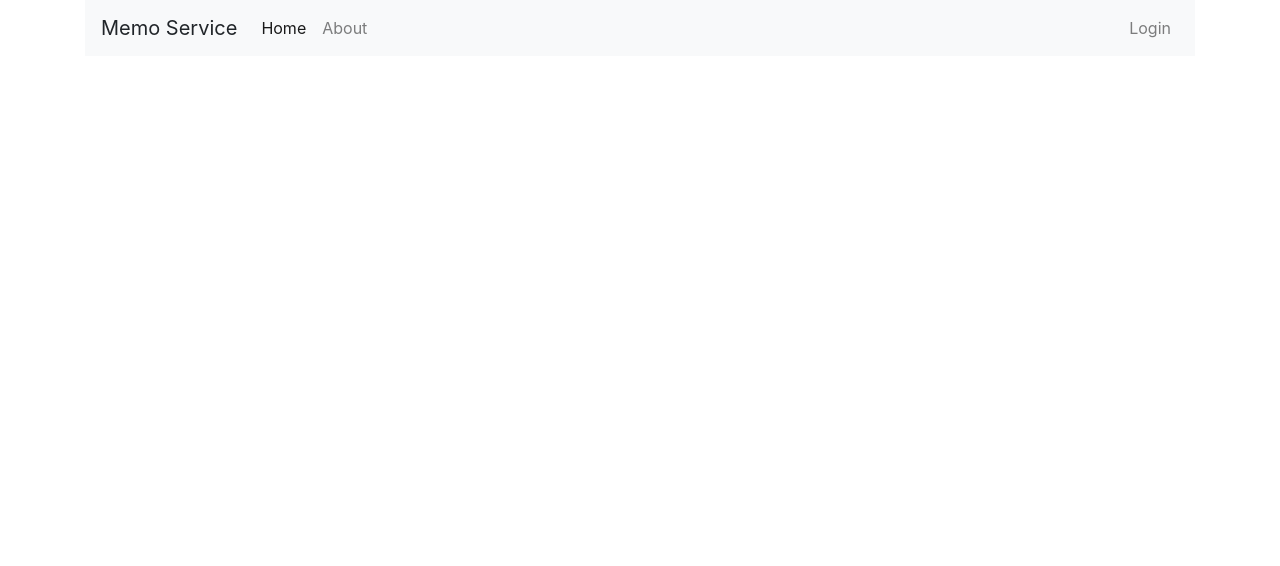
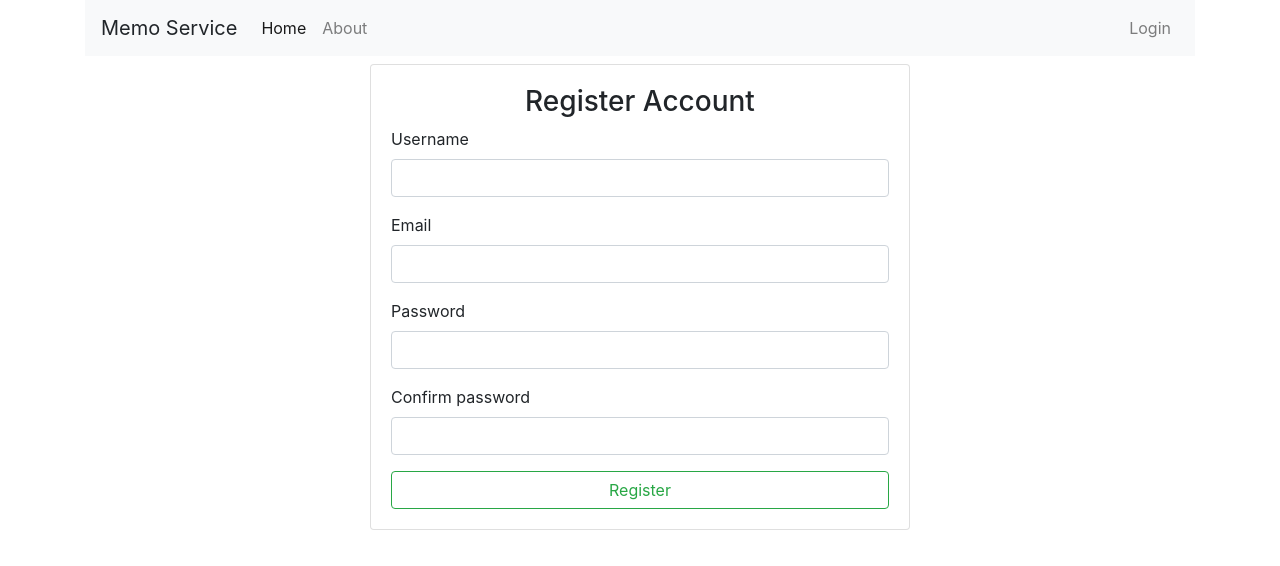
Before and after one commit to adammendak/MEAN_MemoService, an Angular app in the folder MemoService/AngularFrontModule/: page /register in a window 1280 px wide. Before the commit this address led to /. Shown: the top 566 px of the page. Built offline with nearby package versions, Linux system fonts and the light colour scheme.

Commit message:
added user routes

```diff
--- a/MemoService/AngularFrontModule/src/app/app.component.html
+++ b/MemoService/AngularFrontModule/src/app/app.component.html
@@ -1,5 +1,4 @@
 <app-navbar></app-navbar>
 <div class="container">
   <router-outlet></router-outlet>
-
 </div>
--- a/MemoService/AngularFrontModule/src/app/app.module.ts
+++ b/MemoService/AngularFrontModule/src/app/app.module.ts
@@ -15,6 +15,7 @@ import { ToastrModule } from "ngx-toastr";
 import {BrowserAnimationsModule} from "@angular/platform-browser/animations";
 import {HttpClientModule} from "@angular/common/http";
 import {UserModule} from "./user/user.module";
+import {userRoutes} from "./user/userRoutes";
 
 @NgModule({
   declarations: [
@@ -30,11 +31,11 @@ import {UserModule} from "./user/user.module";
     BrowserAnimationsModule,
     HttpClientModule,
     FormsModule,
+    UserModule,
     RouterModule.forRoot(routes),
     ToastrModule.forRoot({
       preventDuplicates: true
-    }),
-    UserModule
+    })
   ],
   providers: [
 
--- a/MemoService/AngularFrontModule/src/app/navbar/navbar.component.html
+++ b/MemoService/AngularFrontModule/src/app/navbar/navbar.component.html
@@ -44,7 +44,7 @@
           <a [routerLink]="['/memos']" class="nav-link">Memos</a>
           <a [routerLink]="['/memos/add']" class="nav-link">Add Memo</a>
         </div>
-        <div *ngIf="user">
+        <div *ngIf="!user">
           <a [routerLink]="['/user/login']" class="nav-link">Login</a>
         </div>
       </div>
--- a/MemoService/AngularFrontModule/src/app/routes.ts
+++ b/MemoService/AngularFrontModule/src/app/routes.ts
@@ -2,10 +2,14 @@ import {MemosComponent} from "./memos/memos.component";
 import {WelcomeComponent} from "./welcome/welcome.component";
 import {AddMemosComponent} from "./memos/add-memos/add-memos.component";
 import {AboutComponent} from "./about/about.component";
+import {LoginUserComponent} from "./user/login-user/login-user.component";
 
 export const routes = [
+  {path: 'welcome', component: WelcomeComponent},
   {path: 'about', component:AboutComponent},
   {path: 'memos', component: MemosComponent},
   {path: 'memos/add', component: AddMemosComponent},
-  {path: '', component: WelcomeComponent},
+  // {path: 'user/login', component: LoginUserComponent},
+  {path: 'user', loadChildren: 'app/user/user.module#UserModule'},
+  {path: '', redirectTo: '/welcome', pathMatch: 'full'}
 ];
--- a/MemoService/AngularFrontModule/src/app/user/login-user/login-user.component.html
+++ b/MemoService/AngularFrontModule/src/app/user/login-user/login-user.component.html
@@ -1,3 +1,20 @@
-<p>
-  login-user works!
-</p>
+<div class="row">
+  <div class="col-md-6 mx-auto">
+    <div class="card card-body">
+      <h3 class="text-center">Account Login</h3>
+      <form #loginForm="ngForm" method="post">
+        <div class="form-group">
+          <label for="username">Username</label>
+          <input id="username" type="text" class="form-control" name="username" required>
+        </div>
+        <div class="form-group">
+          <label for="password">Password</label>
+          <input id="password" type="password" class="form-control" name="password" required>
+        </div>
+        <button type="submit" class="btn btn-primary btn-block">Login</button>
+        <br>
+        <p class="lead justify-content-center">Don't have an account yet ? <a [routerLink]="['/user/register']">register an account</a></p>
+      </form>
+    </div>
+  </div>
+</div>
--- a/MemoService/AngularFrontModule/src/app/user/register-user/register-user.component.html
+++ b/MemoService/AngularFrontModule/src/app/user/register-user/register-user.component.html
@@ -1,3 +1,26 @@
-<p>
-  register-user works!
-</p>
+<div class="row">
+  <div class="col-md-6 mx-auto">
+    <div class="card card-body">
+      <h3 class="text-center">Register Account</h3>
+      <form #registerForm="ngForm" method="post">
+        <div class="form-group">
+          <label for="username">Username</label>
+          <input id="username" type="text" class="form-control" name="username" required>
+        </div>
+        <div class="form-group">
+          <label for="email">Email</label>
+          <input id="email" type="email" class="form-control" name="email">
+        </div>
+        <div class="form-group">
+          <label for="password">Password</label>
+          <input id="password" type="password" class="form-control" name="password" value="" required>
+        </div>
+        <div class="form-group">
+          <label for="passwordCheck">Confirm password</label>
+          <input id="passwordCheck" type="password" class="form-control" name="password2" value="" required>
+        </div>
+        <button type="submit" class="btn btn-outline-success btn-block">Register</button>
+      </form>
+    </div>
+  </div>
+</div>
--- /dev/null
+++ b/MemoService/AngularFrontModule/src/app/user/userRoutes.ts
@@ -0,0 +1,7 @@
+import { LoginUserComponent } from "./login-user/login-user.component";
+import { RegisterUserComponent } from "./register-user/register-user.component";
+
+export const userRoutes = [
+  { path: 'login', component: LoginUserComponent },
+  { path: 'register', component: RegisterUserComponent }
+];
--- a/MemoService/AngularFrontModule/src/styles.css
+++ b/MemoService/AngularFrontModule/src/styles.css
@@ -1,5 +1,5 @@
 @media (min-width : 480px) {
   .toast-container {
-    margin-top: 50px !important;
+    margin-top: 55px !important;
   }
 }
```
Also changed, not shown: MemoService/AngularFrontModule/src/app/user/user.module.ts (+14 -2 lines).
